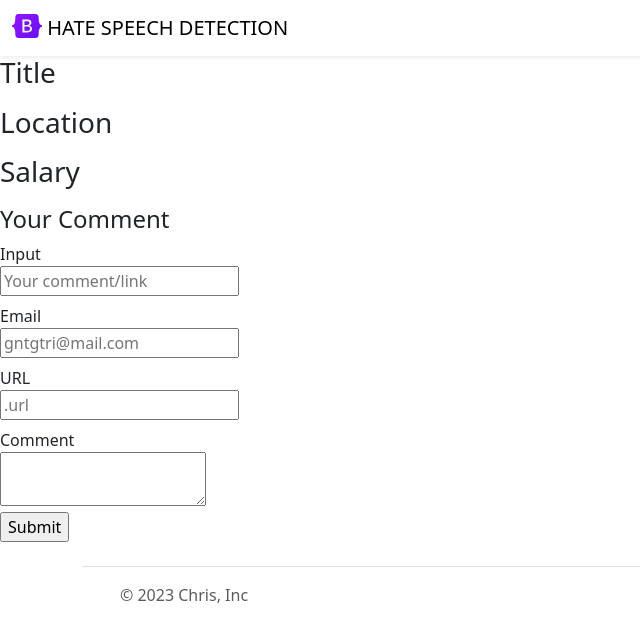
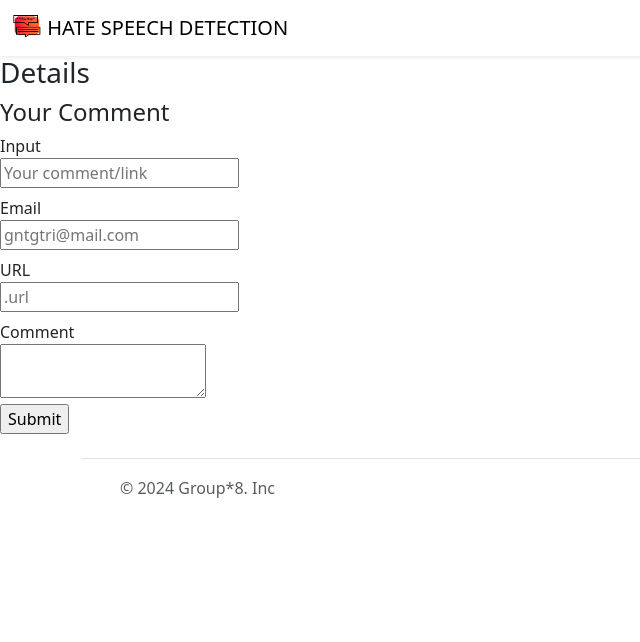
Before and after one commit to Chris-2512/new-website, a Flask app: template templates/jobpage.html in a window 1280 px wide. Shown: the top 642 px of the page, without its empty margins (0-640 px from the left). Run offline with Flask 3, Linux system fonts and the light colour scheme; the template is opened without the code that fills it, so the values that code supplies are empty.

Commit message:
Aesthetic Improvements

```diff
--- a/app.py
+++ b/app.py
@@ -4,27 +4,19 @@ app = Flask(__name__)
 JOBS=[
     {
       'id' : 1,
-      'title': 'blockchain',
-      'Location': 'UK',
-      'salary': '1000$'
+      'title': 'Twitter by X'
     },
   {
     'id' : 2,
-    'title': 'banking',
-    'Location': 'Switzerland',
-    'salary': '5000$'
+    'title': 'Instagram'
   },
   {
     'id' : 3,
-    'title': 'real estate',
-    'Location': 'Arizona',
-    'salary': '100000$'
+    'title': 'Facebook'
   },
   {
     'id' : 4,
-    'title': 'Backend engineer',
-    'Location': 'Ottawa',
-    'salary': '10000$'
+    'title': 'Redit / Discord'
   },
 ]
 @app.route("/")
--- a/templates/footer.html
+++ b/templates/footer.html
@@ -4,7 +4,7 @@
       <a href="/" class="mb-3 me-2 mb-md-0 text-body-secondary text-decoration-none lh-1">
         <svg class="bi" width="30" height="24"><use xlink:href="#bootstrap"/></svg>
       </a>
-      <span class="mb-3 mb-md-0 text-body-secondary">&copy; 2023 Chris, Inc</span>
+      <span class="mb-3 mb-md-0 text-body-secondary">&copy; 2024 Group*8. Inc</span>
     </div>
 
     <ul class="nav col-md-4 justify-content-end list-unstyled d-flex">
--- a/templates/jobpage.html
+++ b/templates/jobpage.html
@@ -1,17 +1,13 @@
 <!DOCTYPE html>
 <html>
  <head>
-<title> {{jobs.title}} - Chris Ruzario </title>
+<title> {{jobs.title}} - Hate Speech Detection </title>
    {% include 'bootstrap.html' %}
  </head>
 <body>
   {% include 'nav.html' %}
-<h3>Title </h3>
-  <p>{{jobs.title}}</p>
-  <h3>Location</h3>
-  <p>{{jobs['Location']}}</p>
-  <h3>Salary</h3>
-  <p>{{jobs['salary']}}</p>
+<h3> Details </h3>
+
    {% include 'application.html' %}
    {% include 'footer.html' %}
 
--- a/templates/jobsitem.html
+++ b/templates/jobsitem.html
@@ -2,7 +2,7 @@
   <div class="col-9">
   <h4 style="color:rgb(120,120,120); margin-bottom:4px;">{{jobs['title']}}</h4>
 <div>
-  <b>Location:</b> {{jobs['Location']}}
+  <b></b> {{jobs['Location']}}
 </div>
   {% if 'salary' in jobs%}
   <div>
@@ -12,5 +12,5 @@
   </div>
   <div class="col-3">
   </div>
-  <a href = "/jobpage"  type="button" class="btn btn-outline-primary float-right align-middle">Apply</a>
+  <a href = "/jobpage"  type="button" class="btn btn-outline-primary float-right align-middle">Insert Comment</a>
 </div>
--- a/templates/nav.html
+++ b/templates/nav.html
@@ -1,7 +1,7 @@
 <nav class="navbar shadow-sm fixed-top bg-white">
   <div class="container-fluid">
     <a class="navbar-brand" href="/">
-      <img src="/static/logo.svg" alt="Logo" width="30" height="24" class="d-inline-block align-text-top">
+      <img src="/static/logodss.jpg" alt="Logo" width="30" height="24" class="d-inline-block align-text-top">
      HATE SPEECH DETECTION
     </a>
   </div>
```
Also changed, not shown: templates/home.html (+5 -5 lines), static/background.jpg (added), static/logodss.jpg (added), static/side image.jpg (added), 1 other file.
